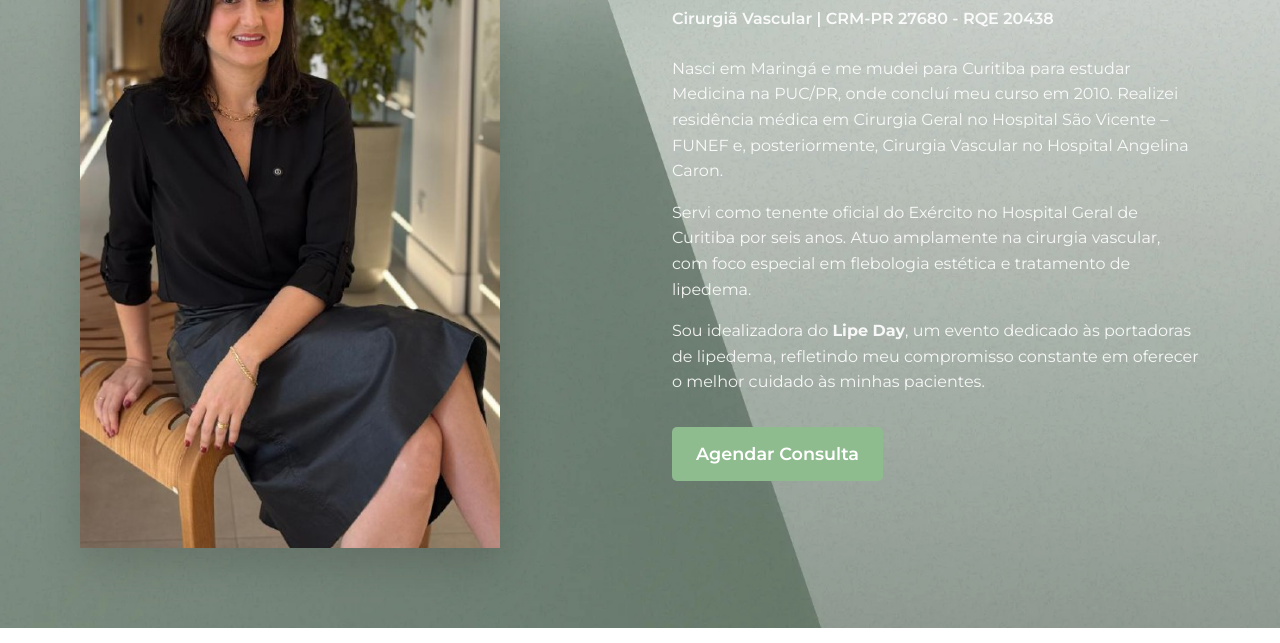
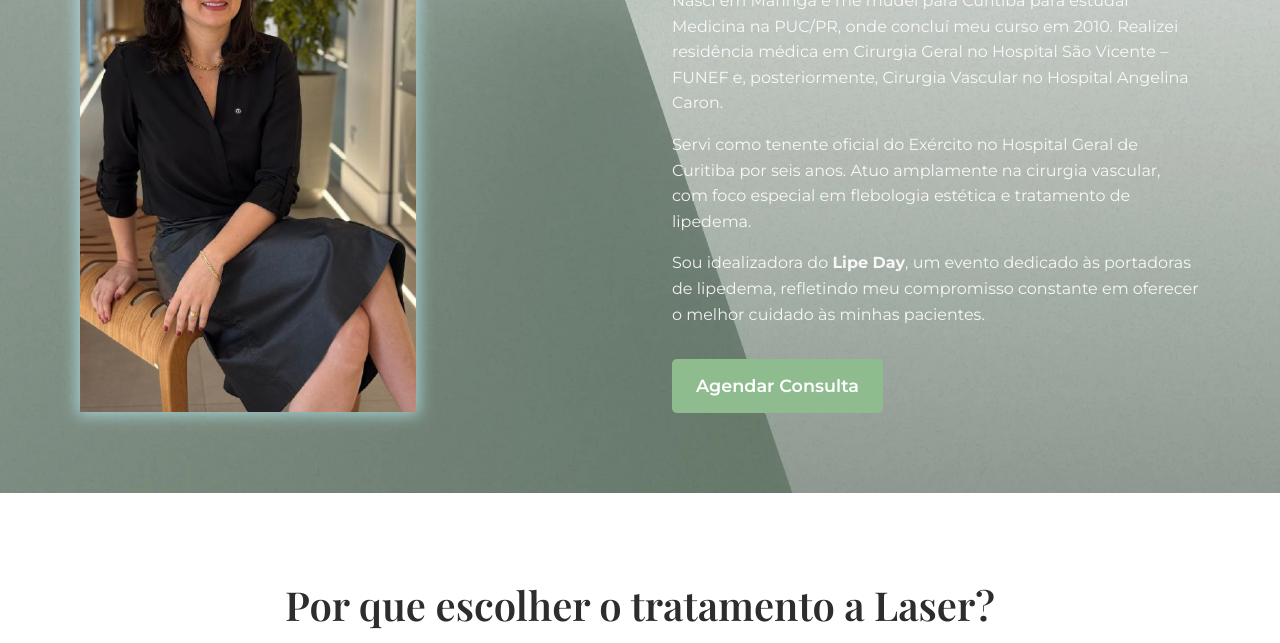
Before and after one commit to jlbdoads/dra-anna-carolina, a website: page index.html in a window 1280 px wide. Shown: the part 2821-3464 px from the top of the page. Drawn offline with nearby package versions, Linux system fonts and the light colour scheme; a web font is replaced by a local one.

Commit message:
feat: foto 20% menor com glow gelo

```diff
--- a/css/style.css
+++ b/css/style.css
@@ -349,11 +349,11 @@ p {
 }
 
 .about-image img {
-    max-width: 420px;
+    max-width: 336px;  /* 20% menor */
     box-shadow: none;
     object-fit: cover;
     border-radius: 0;
-    box-shadow: 0 15px 40px rgba(0, 0, 0, 0.15);
+    box-shadow: 0 0 15px 3px rgba(176, 224, 230, 0.8);  /* glow gelo */
 }
 
 .about-text h2 {
@@ -704,7 +704,7 @@ footer .credits {
     height: 100%;
     object-fit: cover;
     border-radius: 0;
-    box-shadow: 0 15px 40px rgba(0, 0, 0, 0.15);
+    box-shadow: 0 0 15px 3px rgba(176, 224, 230, 0.8);  /* glow gelo */
     /* Preenche tudo sem distorcer */
     cursor: pointer;
 }
```
